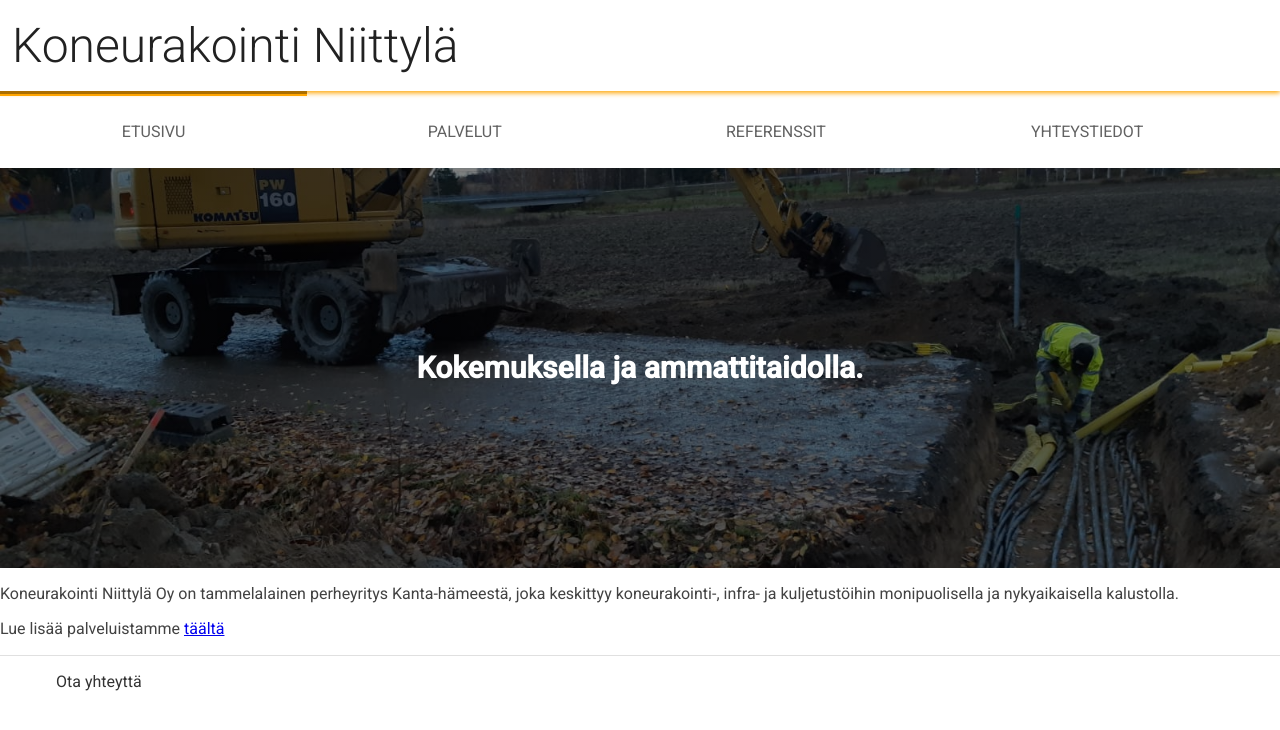
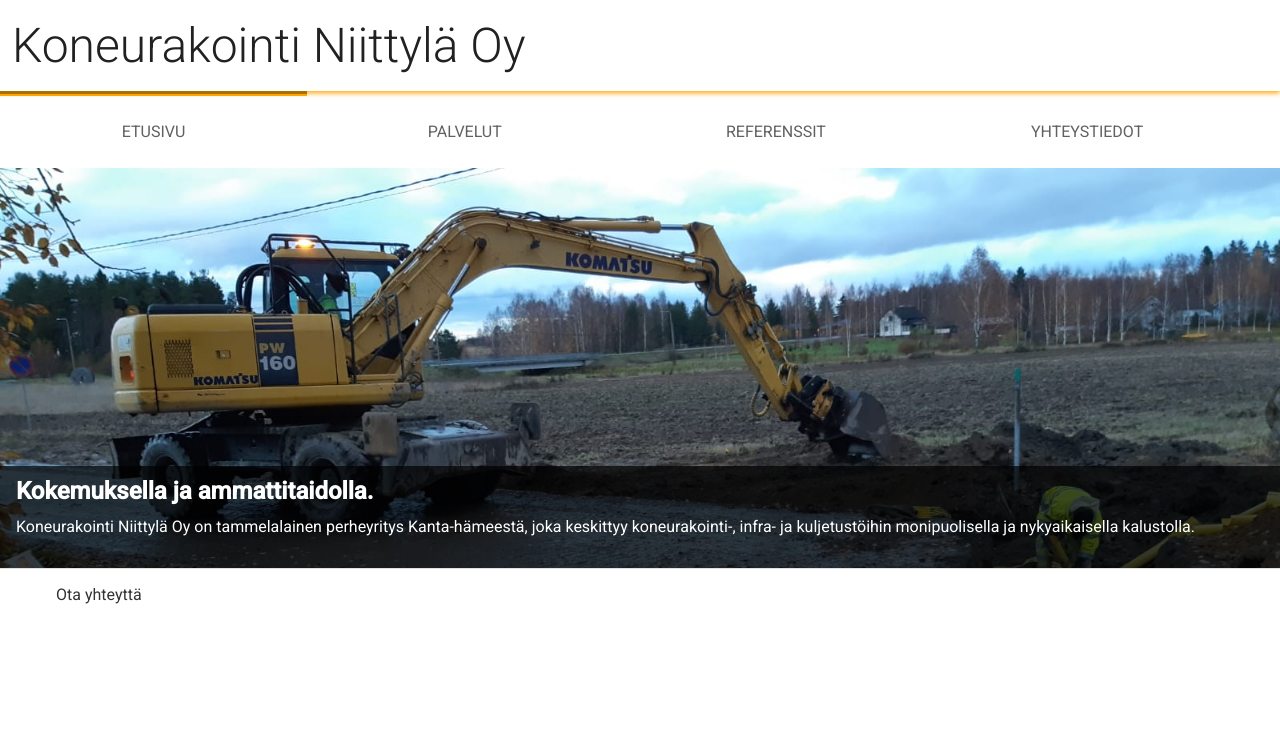
Before and after one commit to JoonasMaanonen/koneurakointi, a Flask app: page / in a window 1280 px wide. Shown: the top 730 px of the page. Run offline with Flask 2, Linux system fonts and the light colour scheme.

Commit message:
Improve the front page

```diff
--- a/static/css/main.css
+++ b/static/css/main.css
@@ -71,6 +71,7 @@ ul {
     color: #303745;
 }
 
+
 .nav__list {
     width: 100%;
     padding: 0;
@@ -105,26 +106,23 @@ ul {
 
 
 /* ----------------------- Hero  ------------------------------ */
-.hero__otsikko {
-  text-align: center;
-  position: absolute;
-  top: 50%;
-  left: 50%;
-  transform: translate(-50%, -50%);
-  color: white;
-  font-weight: 500;
-  font-size: 20px;
+.hero {
+  width: 100%;
+  position: relative;
+  background-image: url("../images/kuitukaapeli_3.jpg");
+  background-size: cover;
+  min-height: 400px;
 }
 
-.hero__kuva {
-    background-image: linear-gradient(rgba(0, 0, 0, 0.5), rgba(0, 0, 0, 0.5)),
-    url("../images/kuitukaapeli_1.jpg");
-    width: 100%;
-    height: 400px;
-    background-position: center;
-    background-repeat: no-repeat;
-    background-size: cover;
-    position: relative;
+.hero article {
+  box-sizing: border-box;
+  background-color: #000;
+  background-color: rgba(0, 0, 0, 0.7);
+  position: absolute;
+  bottom: 0;
+  width: 100%;
+  color: #fff;
+  padding: 1em;
 }
 
 /* ----------------------- Palvelut  ------------------------------ */
--- a/templates/base.html
+++ b/templates/base.html
@@ -17,7 +17,7 @@
         <div class="header__inner">
         <!-- <img class="header__logo" src="{{ url_for('static', filename='images/Logo1.png')}}" alt="Koneurakointi Niittylä OY logo" > --->
             <h1 class="header__title">
-                Koneurakointi Niittylä
+                Koneurakointi Niittylä Oy
             </h1>
             <a id="menu" class="header__menu">
               <svg xmlns="http://www.w3.org/2000/svg" viewBox="0 0 24 24">
--- a/templates/etusivu.html
+++ b/templates/etusivu.html
@@ -1,18 +1,13 @@
 {% extends "base.html" %}
 {% block content %}
-<div class="hero__kuva">
-    <div class="hero__otsikko">
+<section class="hero">
+    <article class="esittely">
         <h2>Kokemuksella ja ammattitaidolla.</h2>
-    </div>
-</div>
-<section id="esittely">
-    <p id="esittely_teksti">
-        Koneurakointi Niittylä Oy on tammelalainen perheyritys Kanta-hämeestä, joka
-        keskittyy koneurakointi-, infra- ja kuljetustöihin monipuolisella ja
-        nykyaikaisella kalustolla.
-    </p>
-    <p id="palvelut_linkki">
-        Lue lisää palveluistamme <a href="palvelut">täältä</a>
-    </p>
+        <p id="esittely_teksti">
+            Koneurakointi Niittylä Oy on tammelalainen perheyritys Kanta-hämeestä, joka
+            keskittyy koneurakointi-, infra- ja kuljetustöihin monipuolisella ja
+            nykyaikaisella kalustolla.
+        </p>
+    </article>
 </section>
 {% endblock %}
--- a/templates/yhteystiedot.html
+++ b/templates/yhteystiedot.html
@@ -1,6 +1,5 @@
 {% extends "base.html" %}
 {% block content %}
-<h2>Yhteystiedot</h2>
 <section id="yhteystiedot">
     <p id="puhelinnumero">Puh: 041-5070610</p>
     <p id="email">Email: joonas.maanonen@aalto.fi</p>
```
Also changed, not shown: static/images/kuitukaapeli_2.jpg (added), static/images/kuitukaapeli_3.jpg (added).
